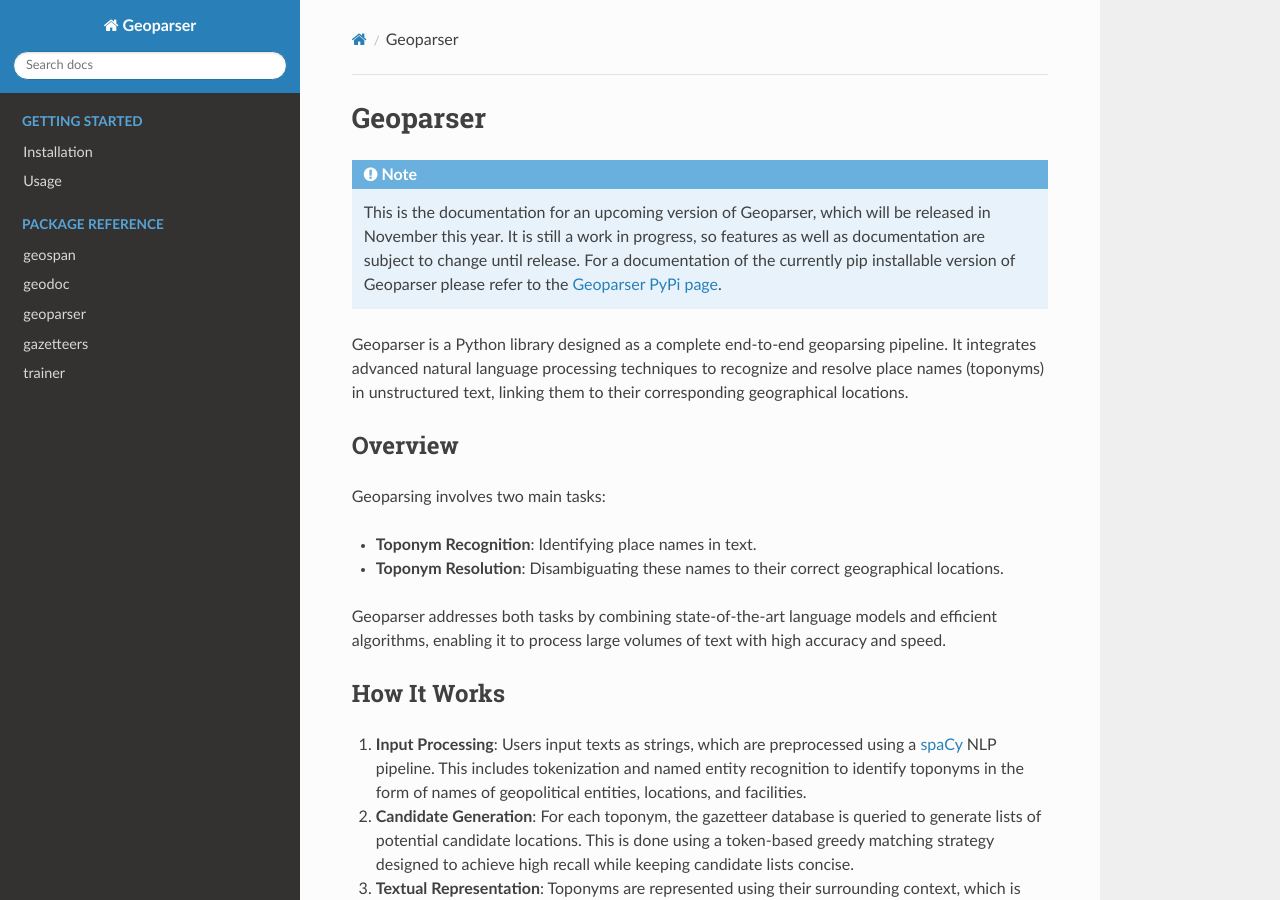
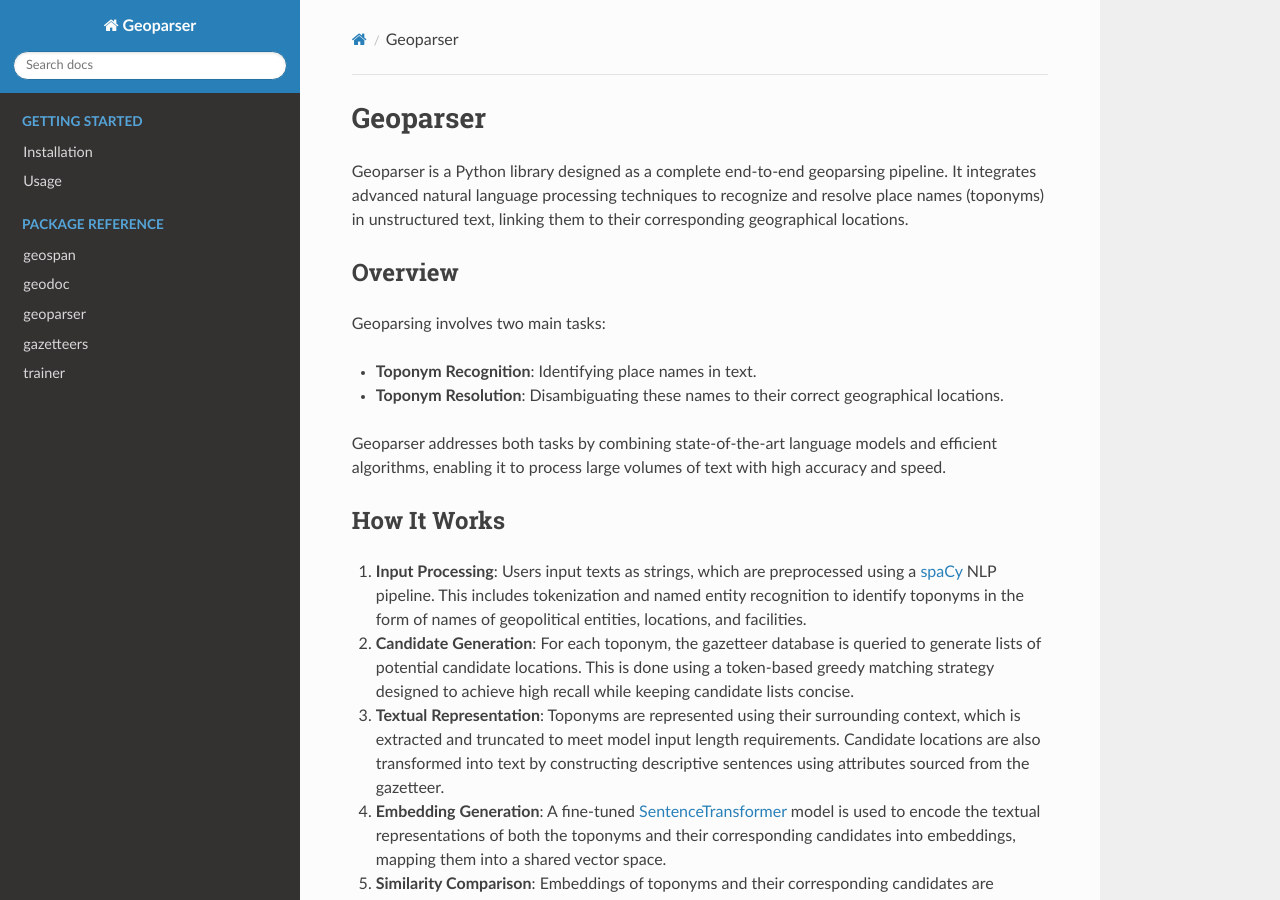
Before and after one commit to dguzh/geoparser, a Sphinx documentation site: the page built from docs/index.rst, in a window 1280 px wide and 900 px high. Built offline with Sphinx 7.4.7 and the Read the Docs theme 3.1.0, drawn with Linux system fonts in a browser that asks for light colours.

Commit message:
remove future version note

```diff
--- a/docs/index.rst
+++ b/docs/index.rst
@@ -2,9 +2,6 @@
 
 Geoparser
 =========
-
-.. note::
-   This is the documentation for an upcoming version of Geoparser, which will be released in November this year. It is still a work in progress, so features as well as documentation are subject to change until release. For a documentation of the currently pip installable version of Geoparser please refer to the `Geoparser PyPi page <https://pypi.org/project/geoparser/>`_.
 
 Geoparser is a Python library designed as a complete end-to-end geoparsing pipeline. It integrates advanced natural language processing techniques to recognize and resolve place names (toponyms) in unstructured text, linking them to their corresponding geographical locations.
 
```
Also changed, not shown: README.md (+0 -2 lines).
